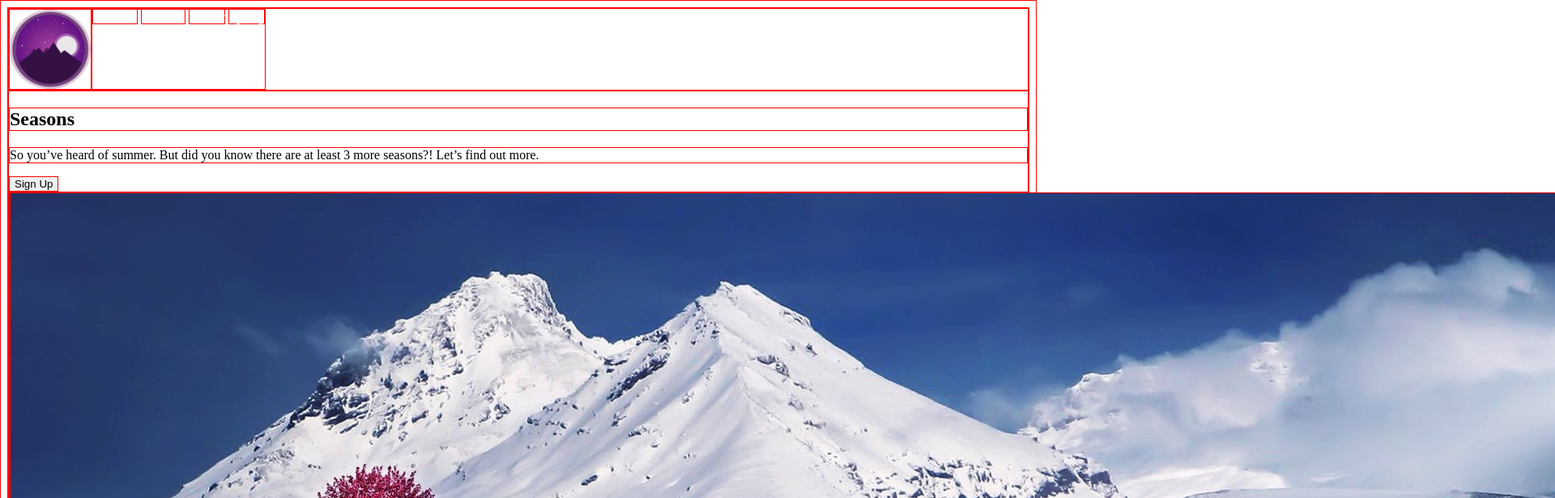
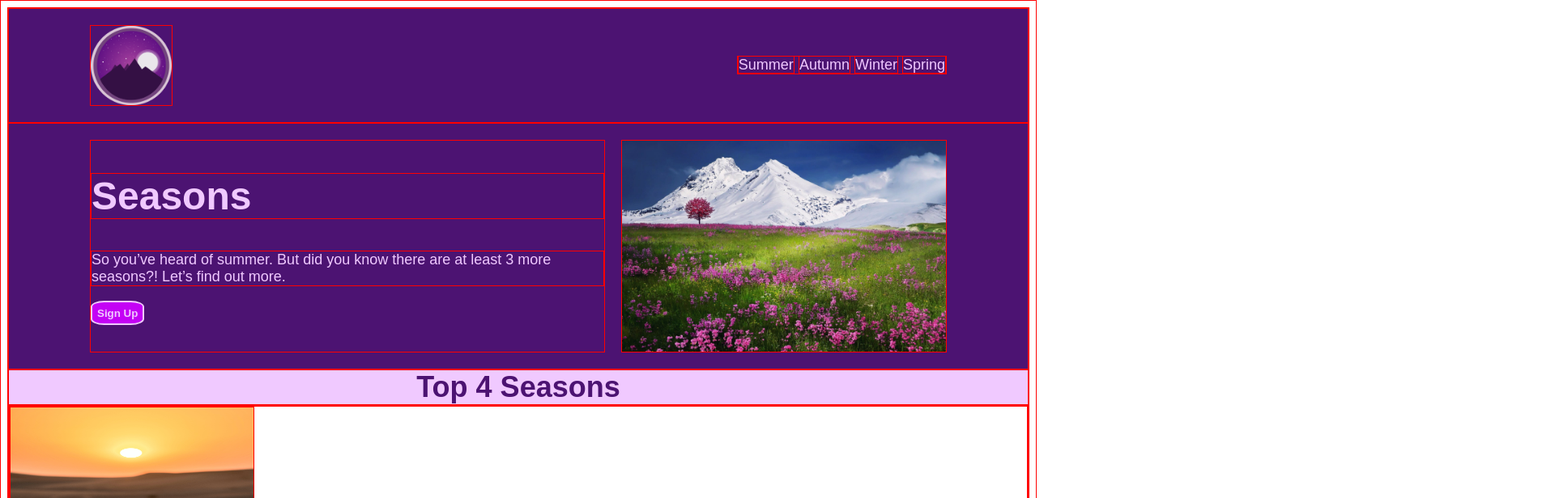
Before and after one commit to Nomorei-nem/seasons, a plain HTML site: page index.html in a window 1280 px wide. Shown: the top 616 px of the page at 81% size, 1920 px wide, since content can reach past the window. Drawn offline with Linux system fonts and the light colour scheme.

Commit message:
Add css for header and footer
Finished css for header and footer.

```diff
--- a/css/styles.css
+++ b/css/styles.css
@@ -1,4 +1,5 @@
 * {
+    font-family: Arial, Helvetica, sans-serif;
     border: 1px solid red;
 }
 
@@ -10,15 +11,82 @@
 .header {
     text-decoration: none;
     display: flex;
-
+    justify-content: space-between;
+    align-items: center;
+    padding: 15px;
 }
 
 .link {
     text-decoration: none;
-    color:white;
+    color: #f0c9ff;
+    font-size: 18px;
+}
+
+h2 {
+    font-size: 48px;
+    font-weight: bolder;
+    color: #f0c9ff;
 }
 
 .header,
 .desc {
-    background-color: ;
+    padding:20px 100px;
+    background-color: #4c1372;
+    color:#f0c9ff;
+    font-size: 18px;
 }
+
+.desc-text {
+    padding: 0px;
+    margin: 0;
+}
+
+.desc-img {
+    height: auto;
+    width: 400px;
+    border
+}
+
+.desc {
+    display: flex;
+    justify-content: space-between;
+    gap: 20px;
+}
+
+.desc-button,
+.footer-button {
+    max-width: 300px;
+    height: 30px;
+    font-weight: bold;
+    border-radius: 25%;
+    border: 2px solid #f0c9ff;
+    background-color: #c402f5;
+    color:#f0c9ff
+
+}
+
+h3 {
+    text-align: center;
+    font-size: 36px;
+    font-weight: bolder;
+    color: #4c1372;
+    background-color: #f0c9ff;
+    padding: 0;
+    margin: 0;
+}
+
+.season-img {
+    width: 300px;
+    height: 200px;
+}
+
+
+.footer {
+    display: flex;
+    color:#f0c9ff;
+    background-color: #4c1372;
+    justify-content: center;
+    align-items: center;
+    height: 100px;
+    border-top:auto;
+}
--- a/index.html
+++ b/index.html
@@ -18,29 +18,33 @@
     </div>
 
     <div class="desc">
+        <div class="desc-text">
         <h2>Seasons</h2>
         <p>So you’ve heard of summer. But did you know there are at least 3 more seasons?! Let’s find out more.</p>
         <button class="desc-button">Sign Up</button>
-        <div class="desc-img"><img src="./images/seasons.jpg"></div>
+        </div>
+        <img class ="desc-img" src="./images/seasons.jpg">
     </div>
 
+    <h3>Top 4 Seasons</h3>
+
     <div class="container">
-         <h3>Top 4 Seasons</h3>
+
         <div class="info">
         <img class="season-img" src="./images/summer.jpg">
-        <div class="text"><strong>Summer</strong>Not one of my favorites. Too hot.</div>
+        <div class="text"><strong>Summer</strong> Not one of my favorites. Too hot.</div>
         </div>
         <div class="info">
         <img class="season-img" src="./images/autumn.jpg">
-        <div class="text"><strong>Autumn</strong>Just about perfect. Why can’t it be like this all year?</div>
+        <div class="text"><strong>Autumn</strong> Just about perfect. Why can’t it be like this all year?</div>
         </div>
         <div class="info">
         <img class="season-img" src="./images/winter.jpg">
-        <div class="text"><strong>Winter</strong>Flu season, but you better suck it up. Tis the season to be jolly!</div>
+        <div class="text"><strong>Winter</strong> Flu season, but you better suck it up. Tis the season to be jolly!</div>
         </div>
         <div class="info">
         <img class="season-img" src="./images/spring.jpg">
-        <div class="text"><strong>Spring</strong>Would be the best season if it wasn’t for autumn.</div>
+        <div class="text"><strong>Spring</strong> Would be the best season if it wasn’t for autumn.</div>
         </div>
 
     </div>
@@ -49,7 +53,7 @@
         <div class="words">“It’s the first day of autumn! A time of hot chocolatey mornings, and toasty marshmallow evenings, and, best of all, leaping into leaves!” </div></div>
         <div class="pooh">Winne the Pooh</div>
 
-    <div class="footer">
+    <div class="pre-footer">
         <div class="footer-title">It’s now or never! (or later)</div>
         <div class="footer-desc">Sign up and learn more about seasons! All of them!</div>
         <button class="footer-button">Sign Up</button>
```
